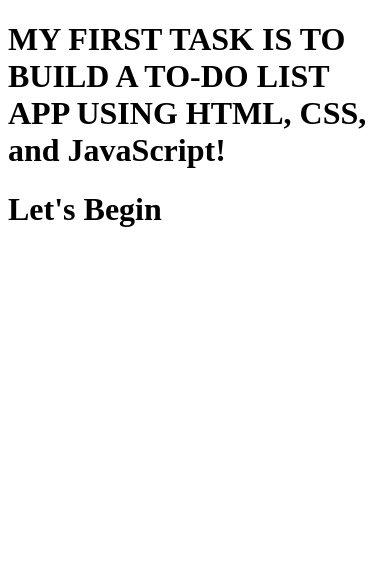
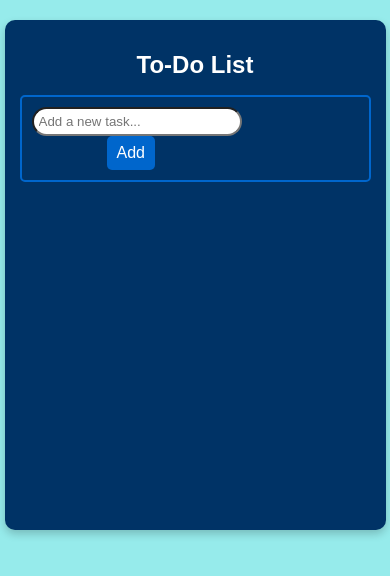
Before and after one commit to 7thKingDavid/Brainwave_Matrix_Intern, a plain HTML site: page index.html in a window 390 px wide. Drawn offline with Linux system fonts and the light colour scheme.

Commit message:
Updated the HTML and CSS, I also added the responsiveness for other screen sizes

```diff
--- a/index.html
+++ b/index.html
@@ -4,10 +4,23 @@
     <meta charset="UTF-8">
     <meta name="viewport" content="width=device-width, initial-scale=1.0">
     <title>To-Do-List</title>
+    <link rel="stylesheet" href="style.css">
 </head>
 
 <body>
-    <h1>MY FIRST TASK IS TO BUILD A TO-DO LIST APP USING HTML, CSS, and JavaScript!</h1>
-    <h1>Let's Begin</h1>
+    <!-- Main To-Do App -->
+   <div class="todo-container">
+    <h1>To-Do List</h1>
+    <div class="input-container">
+        <input type="text" placeholder="Add a new task..." />
+        <button id="add-btn">Add</button>
+    </div>
+    <ul id="todo-list"></ul>
+   </div>
+
+
+
+
+
 </body>
 </html>
--- a/style.css
+++ b/style.css
@@ -0,0 +1,90 @@
+/* General Styles */
+body {
+    font-family: Arial, Helvetica, sans-serif;
+    margin: 0;
+    background-color: rgb(150, 235, 235);
+    display: flex;
+    justify-content: center;
+    height: 100vh;
+    overflow: hidden;
+    transition: background-color 0.3s ease;
+
+}
+
+/* for the App container */
+.todo-container {
+    background: #003366;
+    color: #fff;
+    padding: 5px;
+    border-radius: 10px;
+    box-shadow: 0 4px 8px rgba(0, 0, 0, 0.2);
+    width: 100%;
+    height: 30rem;
+    margin-top: 20px;
+    max-width: 400px;
+    transform translateY(200%);
+    transition: transform 0.6s ease;
+}
+
+h1 {
+    text-align: center;
+    gap: 10px;
+}
+
+input {
+    padding: 10px;
+    border-radius: 15px;
+
+}
+.input-container {
+    flex: 1;
+    padding: 10px;
+    border: 2px solid #0066cc;
+    border-radius: 5px;
+    font-size: 1rem;
+}
+
+button {
+    padding: 10px;
+    background-color: #0066cc;
+    border: none;
+    color: #fff;
+    border-radius: 5px;
+    cursor: pointer;
+    font-size: 1rem;
+    margin-left: 75px;
+
+}
+
+button:hover {
+    background-color: #004999;
+}
+
+/* make it responsive using media query*/
+@media (max-width: 768px) {
+    .todo-container {
+        width: 90%;
+        padding: 15px;
+    }
+
+    h1 {
+        font-size: 1.5rem;
+    }
+
+    .input-container {
+        flex-direction: column; /* this will stack the input and button */
+        gap: 10px;
+    }
+
+    input { /* adjusts padding and takes full width for smaller inputs */
+        width: 60%;
+        padding: 5px;
+    }
+
+    button {
+        padding: 8px 10px;
+
+    }
+
+
+}
```
